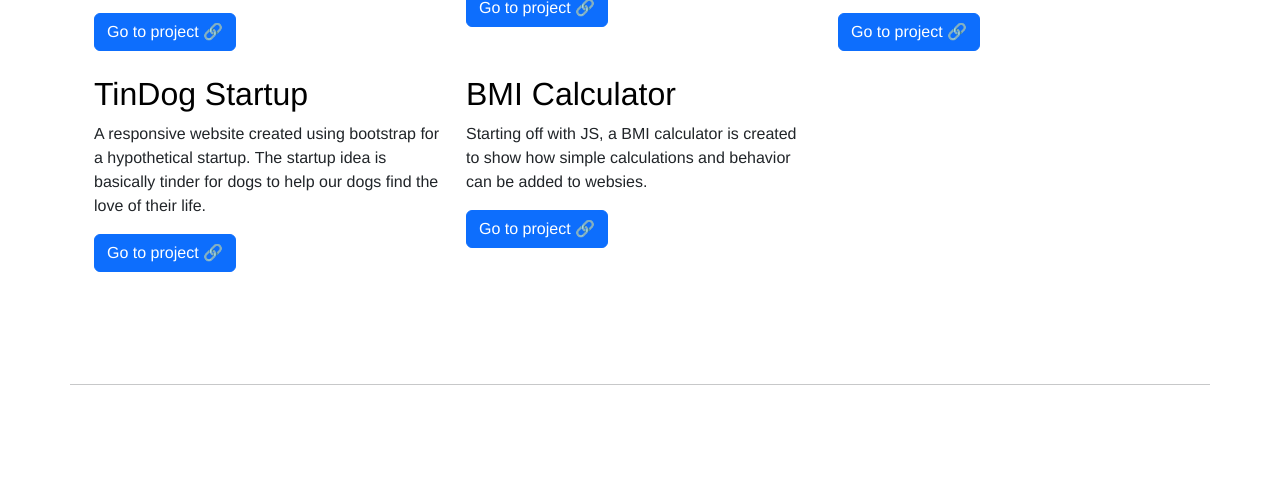
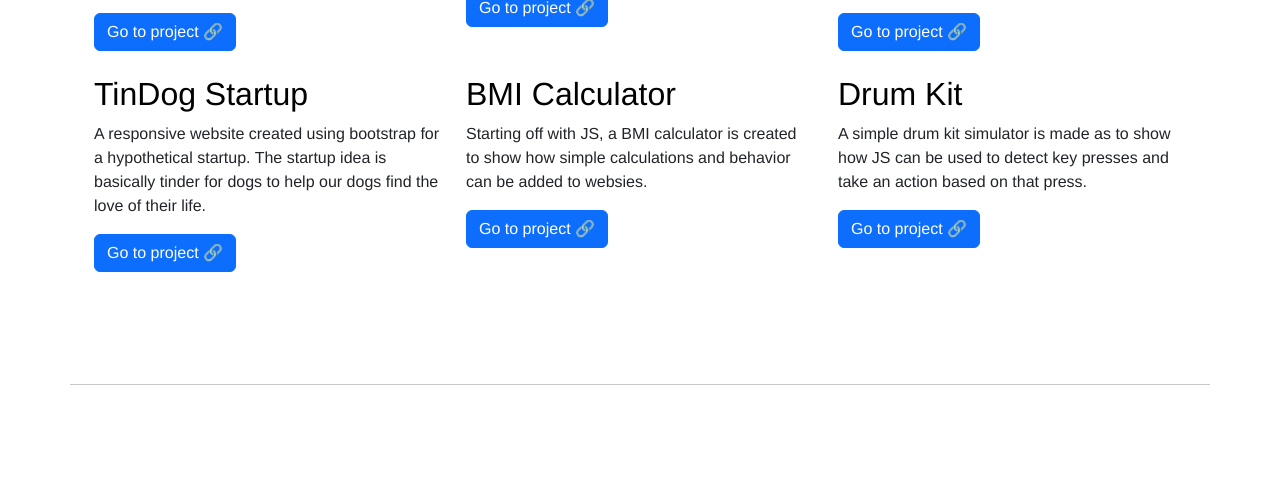
Before and after one commit to amrmagdy92/personal-site, a plain HTML site: page index.html in a window 1280 px wide. Shown: the part 3048-3543 px from the top of the page. Drawn offline with nearby package versions, Linux system fonts and the light colour scheme.

Commit message:
Added drum kit project

```diff
--- a/index.html
+++ b/index.html
@@ -137,6 +137,15 @@
                             </a>
                         </div>
                     </div>
+                    <div class="col d-flex align-items-start">
+                        <div>
+                            <h3 class="fs-2 text-body-emphasis">Drum Kit</h3>
+                            <p>A simple drum kit simulator is made as to show how JS can be used to detect key presses and take an action based on that press.</p>
+                            <a href="https://amrmagdy92.github.io/drum-kit/" target="_blank" class="btn btn-primary">
+                                Go to project 🔗
+                            </a>
+                        </div>
+                    </div>
                 </div>
             </div>
         </section>
```
